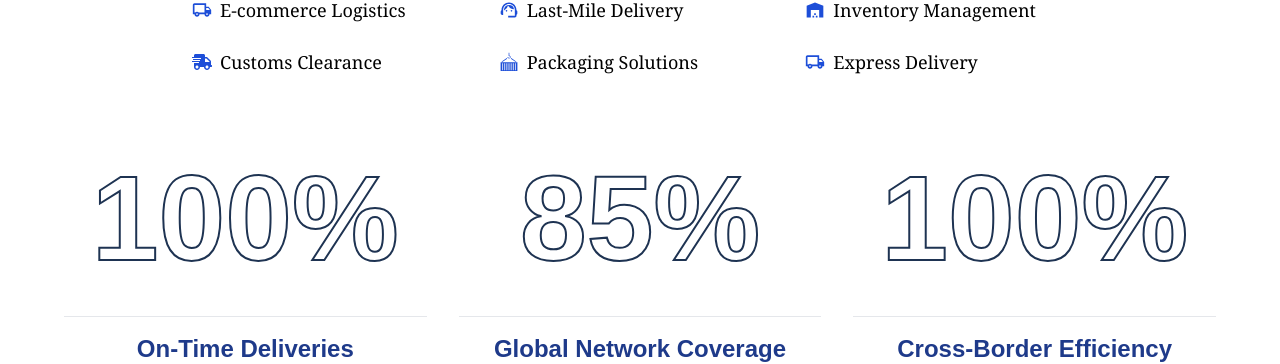
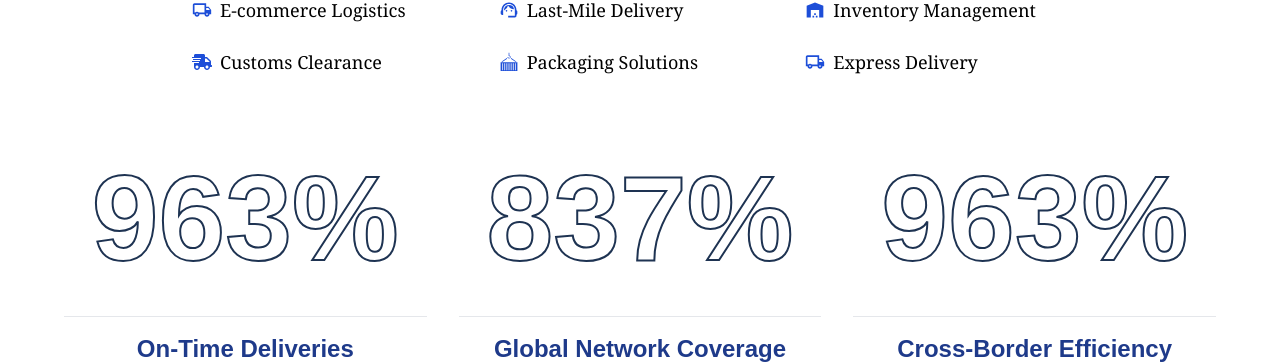
Before and after one commit to Dinuki85/barco, a Next.js app: page / in a window 1280 px wide. Shown: the part 1177-1541 px from the top of the page. Built offline with nearby package versions, Linux system fonts and the light colour scheme; no server answers.

Commit message:
Update:Updated the counter

```diff
--- a/app/components/LogisticIntroduceSection.jsx
+++ b/app/components/LogisticIntroduceSection.jsx
@@ -64,7 +64,7 @@ function useCounter(targetNumber, duration =1000, trigger = true) {
         if (start === end) return;
         let incrementTime = Math.max(10, Math.floor(duration / end));
         let timer = setInterval(() => {
-            start += 5;
+            start += 3;
             setCount(start);
             if (start === end) clearInterval(timer);
         }, incrementTime);
```
